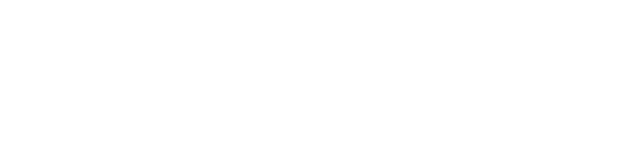
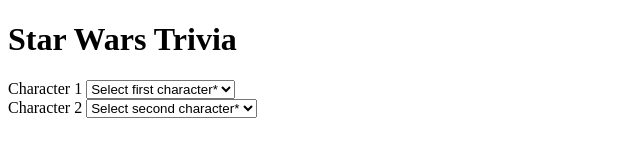
Before and after one commit to blancaley/star-wars-characters, a website built with webpack: page src/index.html in a window 1280 px wide. Shown: the whole page, without its empty margins (0-640 px from the left). Built offline with nearby package versions, Linux system fonts and the light colour scheme.

Commit message:
Show two dropdown lists to select characters

```diff
--- a/src/index.html
+++ b/src/index.html
@@ -4,9 +4,42 @@
   <meta charset="UTF-8">
   <meta http-equiv="X-UA-Compatible" content="IE=edge">
   <meta name="viewport" content="width=device-width, initial-scale=1.0">
-  <title>Document</title>
+  <title>Star Wars Trivia</title>
 </head>
 <body>
+  <main>
+    <h1>Star Wars Trivia</h1>
+    <form>
+      <div>
+        <label for="character1">Character 1</label>
+        <select name="character1" id="character1" required>
+          <option value="" disabled selected>Select first character*</option>
+          <option value="Luke Skywalker">Luke Skywalker</option>
+          <option value="C-3PO">C-3PO</option>
+          <option value="R2-D2">R2-D2</option>
+          <option value="Darth Vader">Darth Vader</option>
+          <option value="Leia Organa">Leia Organa</option>
+          <option value="Obi-Wan Kenobi">Obi-Wan Kenobi</option>
+          <option value="Biggs Darklighter">Biggs Darklighter</option>
+          <option value="Owen Lars">Owen Lars</option>
+        </select>
+      </div>
+      <div>
+        <label for="character2">Character 2</label>
+        <select name="character2" id="character2" required>
+          <option value="" disabled selected>Select second character*</option>
+          <option value="Luke Skywalker">Luke Skywalker</option>
+          <option value="C-3PO">C-3PO</option>
+          <option value="R2-D2">R2-D2</option>
+          <option value="Darth Vader">Darth Vader</option>
+          <option value="Leia Organa">Leia Organa</option>
+          <option value="Obi-Wan Kenobi">Obi-Wan Kenobi</option>
+          <option value="Biggs Darklighter">Biggs Darklighter</option>
+          <option value="Owen Lars">Owen Lars</option>
+        </select>
+      </div>
+    </form>
+  </main>
   <script src="../dist/main.js"></script>
 </body>
 </html>
```
